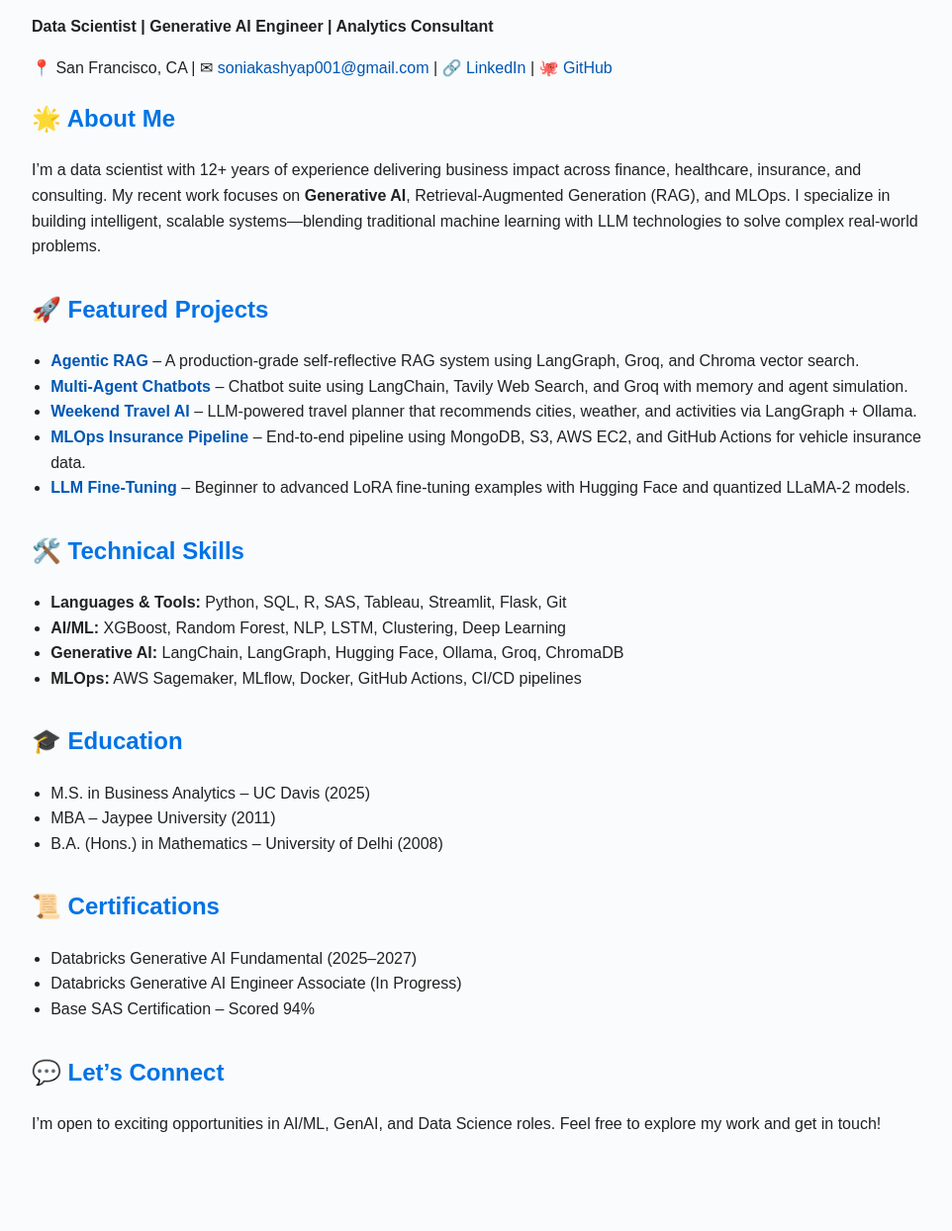
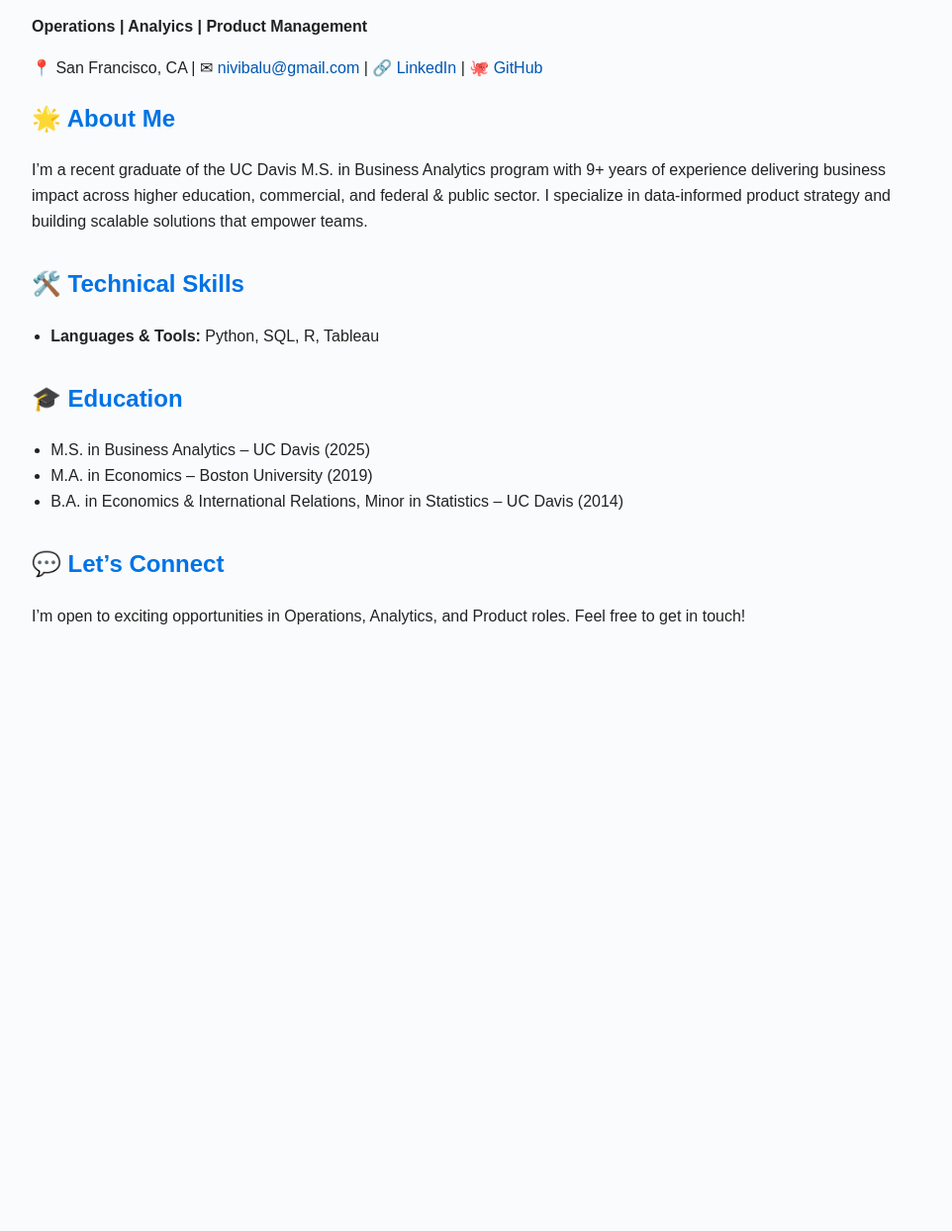
Before and after one commit to nivibalu/nivibalu.github.io, a plain HTML site: page index.html in a window 1280 px wide. Shown: the part 144-1388 px from the top of the page at 99% size, without its empty margins (158-1120 px from the left). After the commit the page ends 875 px from the top, so only its background shows below. Drawn offline with Linux system fonts and the light colour scheme.

Commit message:
Update index.html

```diff
--- a/index.html
+++ b/index.html
@@ -3,7 +3,7 @@
 <html lang="en">
 <head>
   <meta charset="UTF-8">
-  <title>Sonia Kashyap – Data Scientist & GenAI Engineer</title>
+  <title>Nivi Balasubramanian – Operations & Analytics</title>
   <style>
     body {
       font-family: Arial, sans-serif;
@@ -34,33 +34,19 @@
 </head>
 <body>
 
-  <h1>Sonia Kashyap</h1>
-  <p><strong>Data Scientist | Generative AI Engineer | Analytics Consultant</strong></p>
-  <p>📍 San Francisco, CA | ✉ <a href="mailto:soniakashyap001@gmail.com">soniakashyap001@gmail.com</a> | 🔗 <a href="https://www.linkedin.com/in/sonia-kashyap-56990320" target="_blank">LinkedIn</a> | 🐙 <a href="https://github.com/soniakashyap001" target="_blank">GitHub</a></p>
+  <h1>Nivi Balasubramanian</h1>
+  <p><strong>Operations | Analyics | Product Management</strong></p>
+  <p>📍 San Francisco, CA | ✉ <a href="mailto:soniakashyap001@gmail.com">nivibalu@gmail.com</a> | 🔗 <a href="https://www.linkedin.com/in/nivibalasubramanian" target="_blank">LinkedIn</a> | 🐙 <a href="https://github.com/nivibalu" target="_blank">GitHub</a></p>
 
   <div class="section">
     <h2>🌟 About Me</h2>
-    <p>I’m a data scientist with 12+ years of experience delivering business impact across finance, healthcare, insurance, and consulting. My recent work focuses on <strong>Generative AI</strong>, Retrieval-Augmented Generation (RAG), and MLOps. I specialize in building intelligent, scalable systems—blending traditional machine learning with LLM technologies to solve complex real-world problems.</p>
-  </div>
-
-  <div class="section">
-    <h2>🚀 Featured Projects</h2>
-    <ul>
-      <li><a href="https://github.com/soniakashyap001/agentic-rag-with-langgraph" target="_blank"><strong>Agentic RAG</strong></a> – A production-grade self-reflective RAG system using LangGraph, Groq, and Chroma vector search.</li>
-      <li><a href="https://github.com/soniakashyap001/langchain-multiagent-chatbots" target="_blank"><strong>Multi-Agent Chatbots</strong></a> – Chatbot suite using LangChain, Tavily Web Search, and Groq with memory and agent simulation.</li>
-      <li><a href="https://github.com/soniakashyap001/LangGraph-Travel-Agent" target="_blank"><strong>Weekend Travel AI</strong></a> – LLM-powered travel planner that recommends cities, weather, and activities via LangGraph + Ollama.</li>
-      <li><a href="https://github.com/soniakashyap001/MLops-Proj1" target="_blank"><strong>MLOps Insurance Pipeline</strong></a> – End-to-end pipeline using MongoDB, S3, AWS EC2, and GitHub Actions for vehicle insurance data.</li>
-      <li><a href="https://github.com/soniakashyap001/llm-fine-tune-light-vs-custom-lora" target="_blank"><strong>LLM Fine-Tuning</strong></a> – Beginner to advanced LoRA fine-tuning examples with Hugging Face and quantized LLaMA-2 models.</li>
-    </ul>
+    <p>I’m a recent graduate of the UC Davis M.S. in Business Analytics program with 9+ years of experience delivering business impact across higher education, commercial, and federal & public sector. I specialize in data-informed product strategy and building scalable solutions that empower teams.</p>
   </div>
 
   <div class="section">
     <h2>🛠️ Technical Skills</h2>
     <ul>
-      <li><strong>Languages & Tools:</strong> Python, SQL, R, SAS, Tableau, Streamlit, Flask, Git</li>
-      <li><strong>AI/ML:</strong> XGBoost, Random Forest, NLP, LSTM, Clustering, Deep Learning</li>
-      <li><strong>Generative AI:</strong> LangChain, LangGraph, Hugging Face, Ollama, Groq, ChromaDB</li>
-      <li><strong>MLOps:</strong> AWS Sagemaker, MLflow, Docker, GitHub Actions, CI/CD pipelines</li>
+      <li><strong>Languages & Tools:</strong> Python, SQL, R, Tableau</li>
     </ul>
   </div>
 
@@ -68,23 +54,14 @@
     <h2>🎓 Education</h2>
     <ul>
       <li>M.S. in Business Analytics – UC Davis (2025)</li>
-      <li>MBA – Jaypee University (2011)</li>
-      <li>B.A. (Hons.) in Mathematics – University of Delhi (2008)</li>
-    </ul>
-  </div>
-
-  <div class="section">
-    <h2>📜 Certifications</h2>
-    <ul>
-      <li>Databricks Generative AI Fundamental (2025–2027)</li>
-      <li>Databricks Generative AI Engineer Associate (In Progress)</li>
-      <li>Base SAS Certification – Scored 94%</li>
+      <li>M.A. in Economics – Boston University (2019)</li>
+      <li>B.A. in Economics & International Relations, Minor in Statistics – UC Davis (2014)</li>
     </ul>
   </div>
 
   <div class="section">
     <h2>💬 Let’s Connect</h2>
-    <p>I’m open to exciting opportunities in AI/ML, GenAI, and Data Science roles. Feel free to explore my work and get in touch!</p>
+    <p>I’m open to exciting opportunities in Operations, Analytics, and Product roles. Feel free to get in touch!</p>
   </div>
 
 </body>
```
